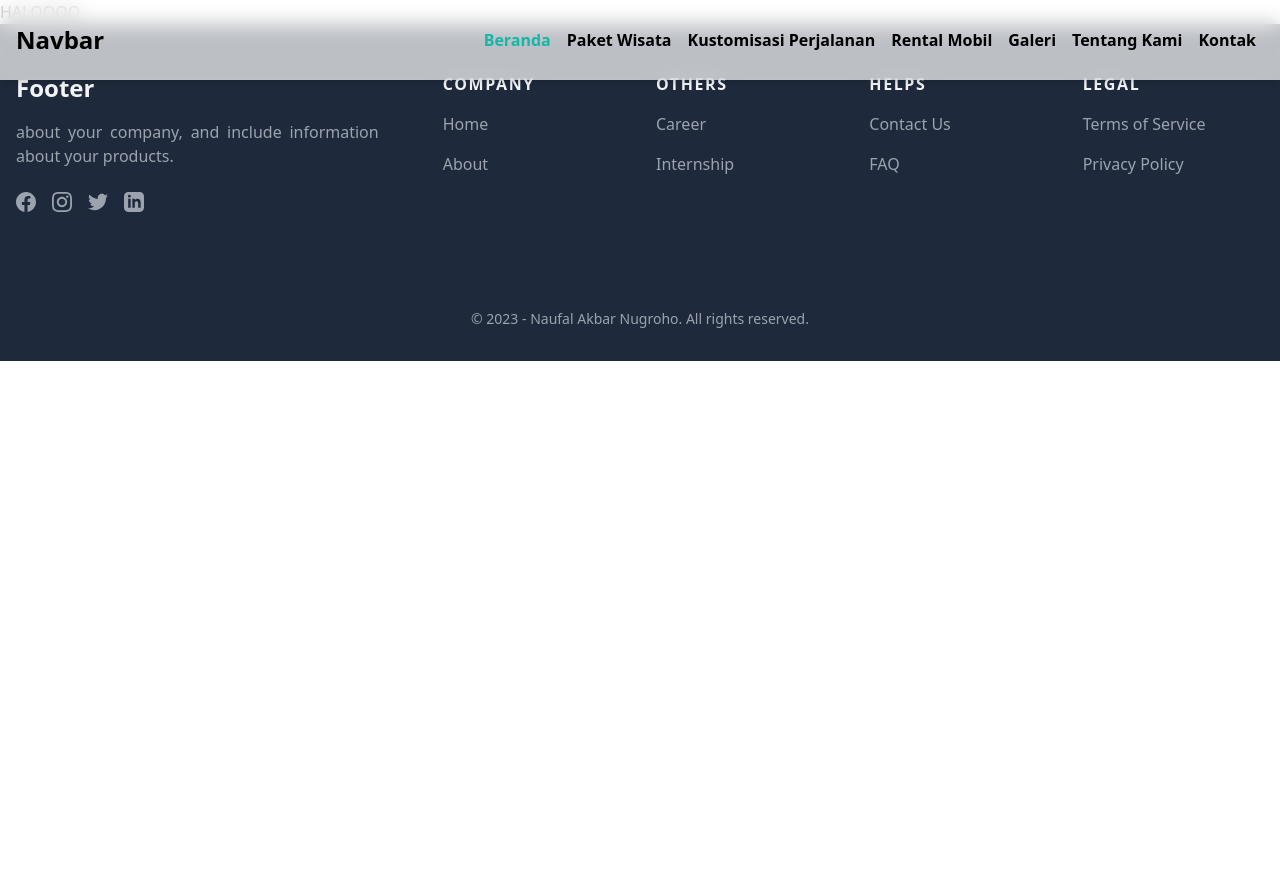
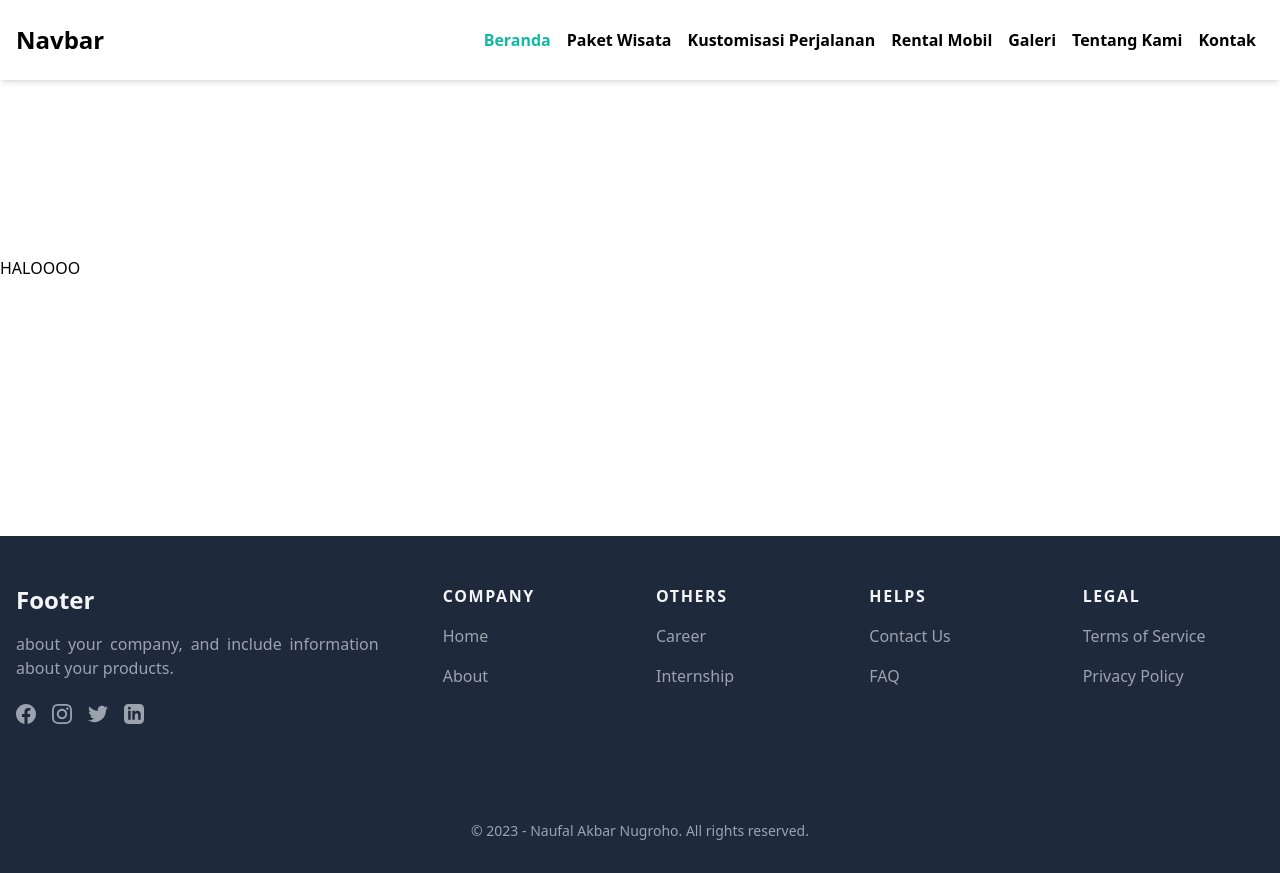
Before and after one commit to tibatibangoding/poptour, a Next.js app: page / in a window 1280 px wide. Before the commit the page ends 800 px from the top, so only its background shows below. Built offline with nearby package versions, Linux system fonts and the light colour scheme.

Commit message:
testing padding and margin not sync deploy

```diff
--- a/src/components/Containers/Home/Home.tsx
+++ b/src/components/Containers/Home/Home.tsx
@@ -2,7 +2,6 @@ import { FC } from 'react';
 
 import { PageSEO } from '@/components/Common/SEO';
 import { siteMetadata } from '@/data/siteMetadata';
-import MainLayout from '@/layouts/MainLayout';
 
 const ContainerHome: FC = () => {
   return (
@@ -12,11 +11,11 @@ const ContainerHome: FC = () => {
         description={siteMetadata.description}
       />
 
-      <MainLayout>
+      <main className="py-24 my-40">
         <section className="max-w-7xl mx-auto">
           <h1>HALOOOO</h1>
         </section>
-      </MainLayout>
+      </main>
     </>
   );
 };
--- a/src/pages/_app.tsx
+++ b/src/pages/_app.tsx
@@ -1,8 +1,21 @@
+import Navbar from '@/components/Mixins/Navbar/Navbar';
 import '../styles/globals.css';
 import type { AppProps } from 'next/app';
+import Footer from '@/components/Mixins/Footer';
+import ScrollToTop from '@/components/Common/ScrollToTop';
 
 function MyApp({ Component, pageProps }: AppProps) {
-  return <Component {...pageProps} />;
+  return (
+    <>
+      <Navbar />
+
+      <ScrollToTop />
+
+      <Component {...pageProps} />
+
+      <Footer />
+    </>
+  );
 }
 
 export default MyApp;
```
